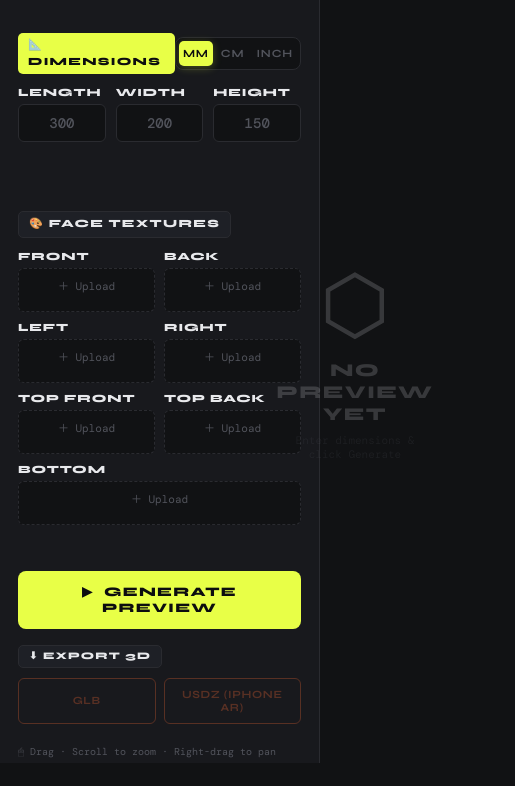
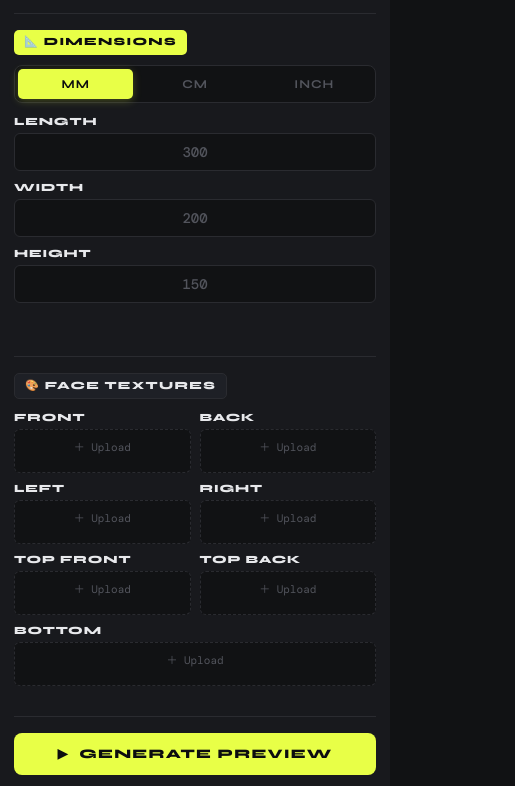
Before and after one commit to vanshgupta101106-droid/Box, a plain HTML site: page index.html in a window 390 px wide. Shown: the part 81-867 px from the top of the page, 515 px wide, since content can reach past the window. Before the commit the page ends 844 px from the top, so only its background shows below. Drawn offline with nearby package versions, Linux system fonts and the light colour scheme; a web font is replaced by a local one.

Commit message:
Updated index file and fixed design layout

```diff
--- a/index.html
+++ b/index.html
@@ -25,8 +25,13 @@ body {
   background: var(--surface);
   color: var(--text);
   font-family: 'DM Mono', monospace;
-  height: 100vh;
-  overflow: hidden;
+  /* mobile: natural scroll; desktop overridden below */
+}
+
+/* Desktop only: lock to viewport */
+@media (min-width: 769px) {
+  body { height: 100vh; overflow: hidden; }
+  #app { height: 100vh; }
 }
 
 /* scrollbar */
@@ -146,14 +151,62 @@ body {
 #viewer canvas { display: block; }
 .dim-row { display: flex; gap: 10px; }
 .exp-row { display: flex; gap: 8px; }
+
+/* ══ MOBILE RESPONSIVE ══ */
+@media (max-width: 768px) {
+  body {
+    height: auto !important;
+    overflow-y: auto !important;
+    overflow-x: hidden !important;
+  }
+  #app {
+    flex-direction: column !important;
+    height: auto !important;
+    min-height: 100vh !important;
+  }
+  #left-panel {
+    width: 100% !important;
+    min-width: unset !important;
+    max-width: 100% !important;
+    border-right: none !important;
+    border-bottom: 1px solid var(--border) !important;
+    overflow-y: visible !important;
+    padding: 18px 14px !important;
+    flex-shrink: 0 !important;
+  }
+  #right-panel {
+    width: 100% !important;
+    height: 75vw !important;
+    min-height: 260px !important;
+    max-height: 420px !important;
+    flex-shrink: 0 !important;
+  }
+  .dim-row {
+    flex-direction: column !important;
+    gap: 10px !important;
+  }
+  .dim-row > div { width: 100% !important; }
+  .exp-row { flex-direction: column !important; gap: 8px !important; }
+  .btn-exp { width: 100% !important; }
+  /* unit toggle: stretch full width on mobile */
+  #unitToggle { width: 100% !important; }
+  /* badge + unit toggle stack vertically on small screens */
+  .dim-header-row {
+    flex-direction: column !important;
+    align-items: flex-start !important;
+    gap: 10px !important;
+  }
+  .unit-toggle { width: 100% !important; }
+  .unit-pill { padding: 8px 4px !important; font-size: 12px !important; }
+}
 </style>
 </head>
 <body>
 
-<div id="app" style="display:flex;height:100vh;">
+<div id="app" style="display:flex;width:100%;">
 
   <!-- ══════════ LEFT PANEL ══════════ -->
-  <div id="left-panel" style="width:320px;min-width:320px;background:var(--panel);border-right:1px solid var(--border);padding:22px 18px;display:flex;flex-direction:column;gap:0;">
+  <div id="left-panel" style="width:320px;min-width:320px;background:var(--panel);border-right:1px solid var(--border);padding:22px 18px;display:flex;flex-direction:column;gap:0;flex-shrink:0;">
 
     <!-- Header -->
     <div style="margin-bottom:18px;">
@@ -170,7 +223,7 @@ body {
     <div style="margin-bottom:14px;">
 
       <!-- badge + unit toggle in same row -->
-      <div style="display:flex;align-items:center;justify-content:space-between;margin-bottom:12px;">
+      <div class="dim-header-row" style="display:flex;align-items:center;justify-content:space-between;margin-bottom:12px;">
         <div class="sec-badge" style="margin-bottom:0;">📐 Dimensions</div>
         <!-- Unit selector pills -->
         <div class="unit-toggle" id="unitToggle">
@@ -289,7 +342,7 @@ body {
   </div><!-- /left-panel -->
 
   <!-- ══════════ RIGHT VIEWER ══════════ -->
-  <div id="right-panel" style="flex:1;position:relative;background:var(--surface);min-height:300px;" class="grid-bg">
+  <div id="right-panel" style="flex:1;position:relative;background:var(--surface);" class="grid-bg">
 
     <!-- top bar -->
     <div style="position:absolute;top:0;left:0;right:0;height:44px;background:rgba(17,18,20,.9);backdrop-filter:blur(10px);border-bottom:1px solid var(--border);display:flex;align-items:center;padding:0 20px;z-index:10;gap:14px;">
@@ -522,6 +575,11 @@ async function generatePreview() {
   setDot('statusDot','#3ddc84'); setDot('renderDot','#3ddc84'); setTxt('Preview ready')
   document.getElementById('exportGlb').disabled  = false
   document.getElementById('exportUsdz').disabled = false
+
+  // On mobile scroll viewer into view
+  if (window.innerWidth <= 768) {
+    document.getElementById('right-panel').scrollIntoView({ behavior: 'smooth', block: 'start' })
+  }
 }
 
 function setDot(id, col) {
```
